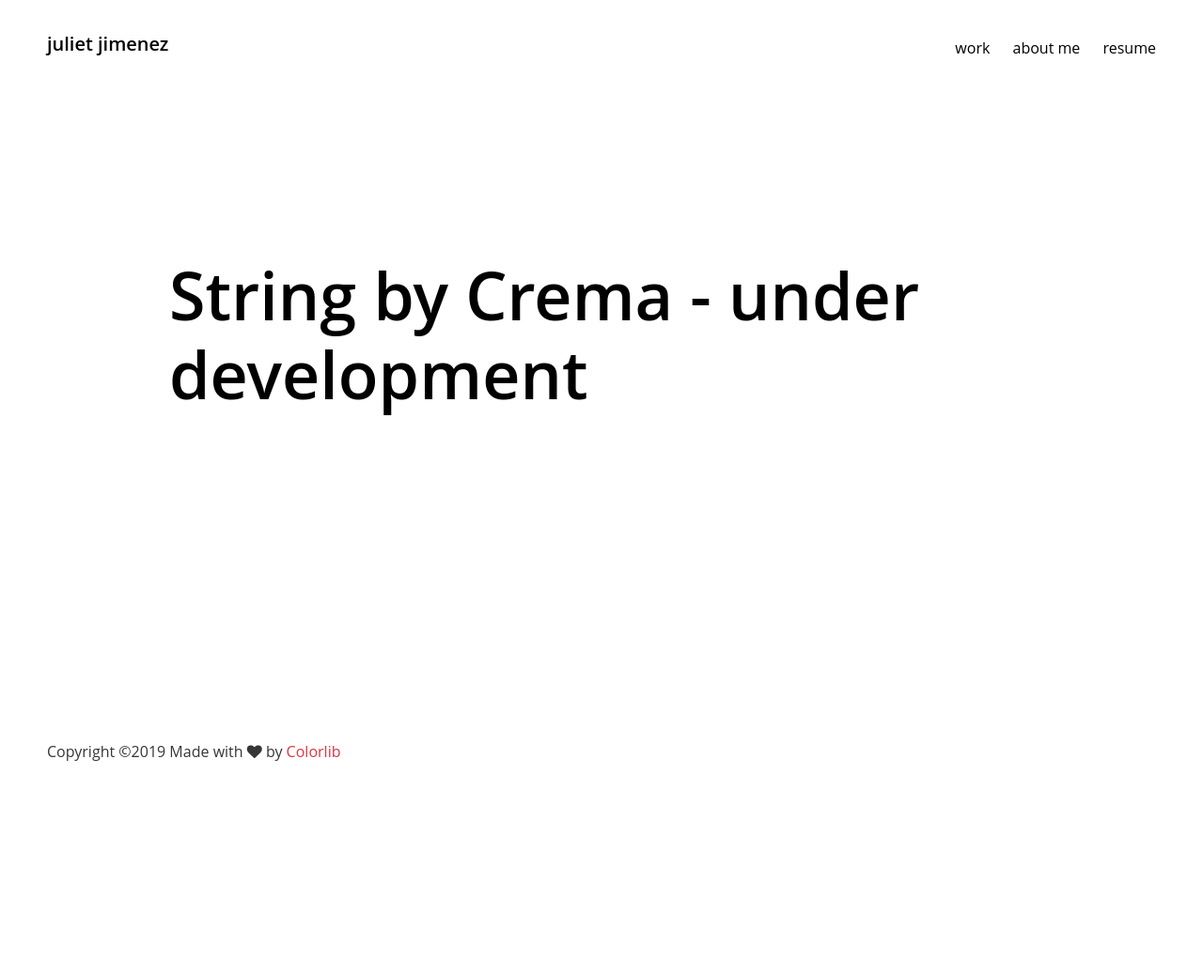
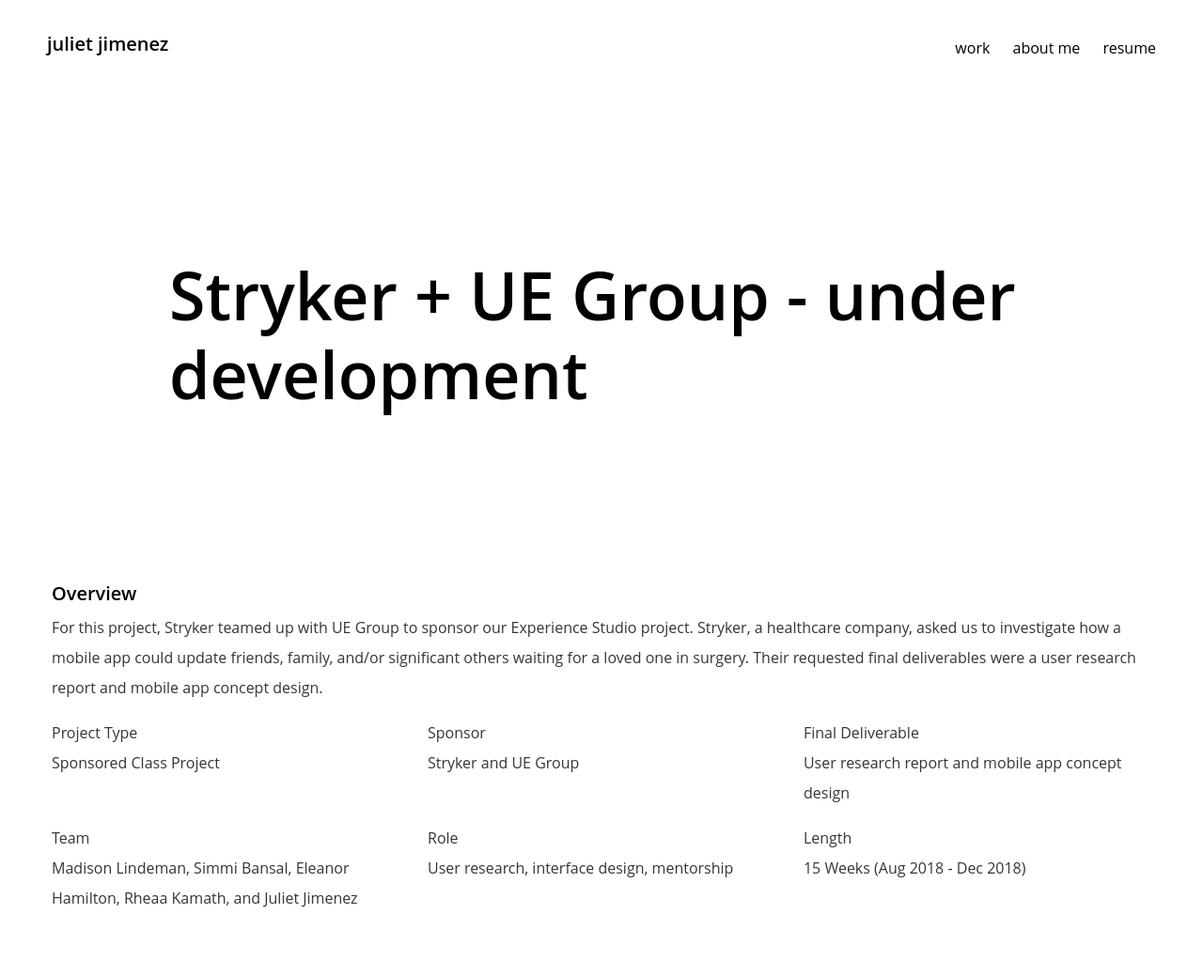
Before and after one commit to julietjimenez/portfolio.github.io, a plain HTML site: page string.html in a window 1280 px wide. Shown: the whole page at 94% size. Before the commit the page ends 880 px from the top, so only its background shows below. Drawn offline with Linux system fonts and the light colour scheme.

Commit message:
Added Stryker project

```diff
--- a/string.html
+++ b/string.html
@@ -54,7 +54,7 @@
       <div class="container">
         <div class="row align-items-center justify-content-center intro">
           <div class="col-md-10" data-aos="fade-up">
-            <h1>String by Crema - under development</h1>
+            <h1>Stryker + UE Group - under development</h1>
 
           </div>
         </div>
@@ -63,36 +63,45 @@
     <!-- END templateux-hero -->
 
 
-    <!--<section class="templateux-portfolio-overlap mb-5" id="next">
+    <section class="templateux-portfolio-overlap mb-5" id="next">
       <div class="container" data-aos="fade-up">
         <div class="row justify-content-center">
-          <div class="col-md-10">
-            <div class="row work-detail">
+
+             <!-- Overview -->
+            <div class ="row">
+              <div class="row mb-5">
+                <div class="col-md-12">
+                    <h5>Overview</h5><p>For this project, Stryker teamed up with UE Group to sponsor our Experience Studio project. Stryker, a healthcare company, asked us to investigate how a mobile app could update friends, family, and/or significant others waiting for a loved one in surgery. Their requested final deliverables were a user research report and mobile app concept design.</p>
+                </div>
                 <div class="col-md-4 ">
-                <span class=caption>Role</span>
-                <strong>Information Hierarchy, Interface Design</strong>
+                    <span class=caption>Project Type</span>
+                    <p>Sponsored Class Project</p>
+                </div>
+                <div class="col-md-4 ">
+                    <span class=caption>Sponsor</span>
+                    <p>Stryker and UE Group</p>
+                </div>
+                <div class="col-md-4 ">
+                    <span class=caption>Final Deliverable</span>
+                    <p>User research report and mobile app concept design</p>
                 </div>
                 <div class="col-md-4">
                     <span class=caption>Team</span>
-                <strong>Meena Nanduri, Jessie Zhou, Megan Ledford, Kyle Milne, Juliet Jimenez</strong>
+                    <p>Madison Lindeman, Simmi Bansal, Eleanor Hamilton, Rheaa Kamath, and Juliet Jimenez</p>
+                </div>
+                <div class="col-md-4 ">
+                    <span class=caption>Role</span>
+                    <p>User research, interface design, mentorship</p>
                 </div>
                 <div class="col-md-4">
-                <span class=caption>Company</span>
-                <strong>Military Family Research Institute at Purdue University</strong>
+                    <span class=caption>Length</span>
+                    <p>15 Weeks (Aug 2018 - Dec 2018)</p>
                 </div>
-            </div>
-
-            <div class="row">
-              <div class="col-md-6">
-            <p class="mb-5"><b>The Context:</b> This project was completed in Experience Studio - a UX Design class we take every semester to apply the concepts we learn to real projects with real sponsors. My team and I had the opportunity to work with the <a href="https://www.mfri.purdue.edu/">Military Family Research Institute at Purdue (MFRI)</a> - an organization that works to help better the lives of military families through community outreach and research. A year later, I now work as a Student UX Designer for MFRI helping maintain this website and other resources.</p>
-              </div>
-              <div class="col-md-6">
-                <p><b>The Project:</b> We specifically worked with Star Behavioral Health Providers, or SBHP, a suborganization within MFRI that provides specialized trainings to mental health care providers so they can better treat military veterans and their families. In turn, these providers are listed on the SBHP website as a resource for military families during their search for a mental health provider. This is where our team came in - MFRI asked us to complete a <b>total redesign of their website both structurally and visually</b>. This project became a year long one due to how large the website was (and is) with two different sides, one for providers and one for services. For clarity's sake, <b>our team worked on the services side</b>.</p>
             </div>
             </div>
 
 
-            <p class="text-center mb-5"><img src="images/img_2_large.jpg" alt="Image placeholder" class="img-fluid"></p>
+            <!--<<p class="text-center mb-5"><img src="images/img_2_large.jpg" alt="Image placeholder" class="img-fluid"></p>
 
             <div class="row mb-5">
               <div class="col-md-6">
@@ -132,22 +141,22 @@
    -->
 
 
-    <footer class="templateux-footer">
+    <!--<footer class="templateux-footer">
       <div class="container-fluid">
         <div class="row">
-          <div class="col-md-6 text-md-left text-center">
+          <div class="col-md-6 text-md-left ">
             <p>
             <!-- Link back to Colorlib can't be removed. Template is licensed under CC BY 3.0. -->
-            Copyright &copy;<script>document.write(new Date().getFullYear());</script> Made with <i class="fa fa-heart" aria-hidden="true"></i> by <a href="https://colorlib.com" target="_blank" class="text-primary">Colorlib</a>
+            <!--Copyright &copy;<script>document.write(new Date().getFullYear());</script> Made with <i class="fa fa-heart" aria-hidden="true"></i> by <a href="https://colorlib.com" target="_blank" class="text-primary">Colorlib</a>
             <!-- Link back to Colorlib can't be removed. Template is licensed under CC BY 3.0. -->
-          </p>
+          <!--</p>
           </div>
 
         </div>
       </div>
     </footer>
 
-  </div>
+  </div>-->
 
 
   <script src="js/scripts-all.js"></script>
```
Also changed, not shown: index.html (+2 -2 lines), images/Stryker.jpg (added). Lines whose indentation alone changed are shown as unchanged.
